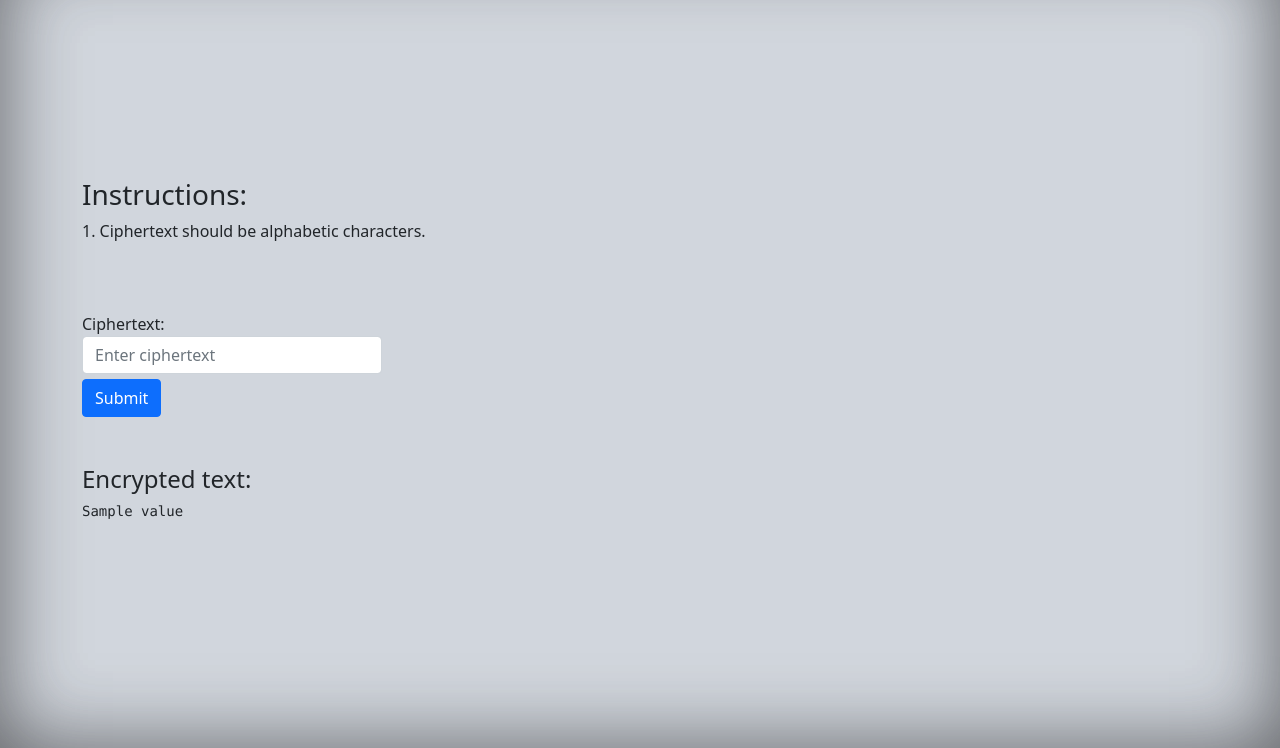
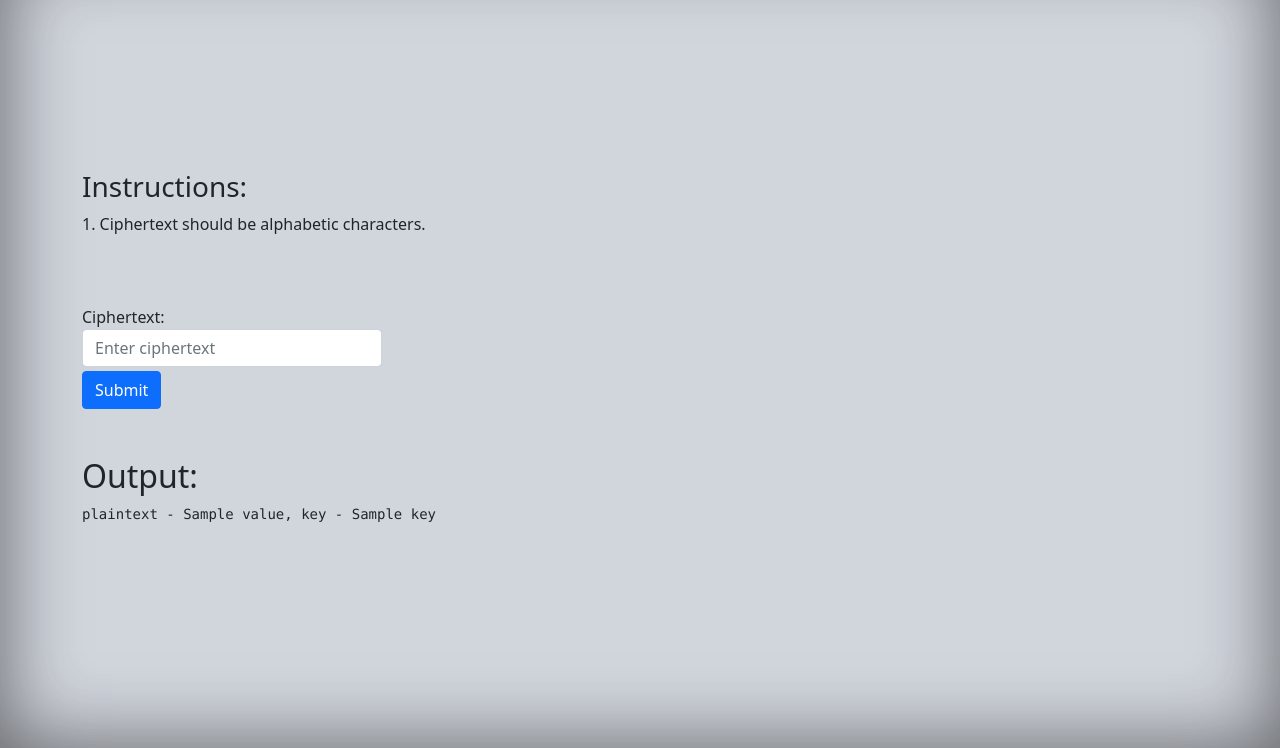
Before and after one commit to pistachio49/crypto-toolkit, a Flask app: template templates/affinecrypt.html in a window 1280 px wide. Shown: the part 52-800 px from the top of the page. Run offline with Flask 3, Linux system fonts and the light colour scheme; the template is opened without the code that fills it: most values are stand-ins (such as "Sample title", 1, 10 or a date in 2020); some libraries are stand-ins or nearby versions.

Commit message:
affine, vignere, shift keys displayed

```diff
--- a/templates/affinecrypt.html
+++ b/templates/affinecrypt.html
@@ -46,8 +46,9 @@
   {%if value %}
   <div class="row">
     <div class="col">
-      <h4>Encrypted text:</h4>
-      <pre><p id="output">{{value}}</p></pre>
+      <h2>Output:</h2>
+      <pre>plaintext - {{value}}, key - {{key}}
+      </pre>
     </div>
   </div>
   {% elif err %}
--- a/templates/shiftcrypt.html
+++ b/templates/shiftcrypt.html
@@ -48,8 +48,8 @@
             {%if value %}
             <div class="row">
               <div class="col">
-                <h4>Decrypted text:</h4>
-                <pre><p id="output">{{value}}</p></pre>
+                <h3>Decrypted text:</h3>
+                <pre>{{value}}, key - {{key}}</pre>
               </div>
             </div>
             {% elif err %}
--- a/templates/vigdec.html
+++ b/templates/vigdec.html
@@ -37,8 +37,8 @@
                 <input type="text" name="value" id="Ciphertext" style="width: 300px;" class="form-control" placeholder="Enter ciphertext" required>
               </div>
               <div class="form-group">
-                <label for="number">key:</label>
-                <input type="number" name="key" style="width: 300px;" class="form-control" id="number1" placeholder="Enter key" required>
+                <label for="text">key:</label>
+                <input type="text" name="key" style="width: 300px;" class="form-control" id="number1" placeholder="Enter key" required>
               </div>
             <select name="ciphermethod" class="hiding">
                 <option>Vigenere cipher</option>
--- a/templates/vignere.html
+++ b/templates/vignere.html
@@ -40,8 +40,8 @@
                 <input type="text" name="value" id="Plaintext" style="width: 300px;" class="form-control" placeholder="Enter plaintext" required>
               </div>
               <div class="form-group">
-                <label for="number">key:</label>
-                <input type="number" name="key" style="width: 300px;" class="form-control" id="number1" placeholder="Enter key" required>
+                <label for="text">key:</label>
+                <input type="text" name="key" style="width: 300px;" class="form-control" id="number1" placeholder="Enter key" required>
               </div>
             <select name="ciphermethod" class="hiding">
                 <option>Vigenere cipher</option>
```
